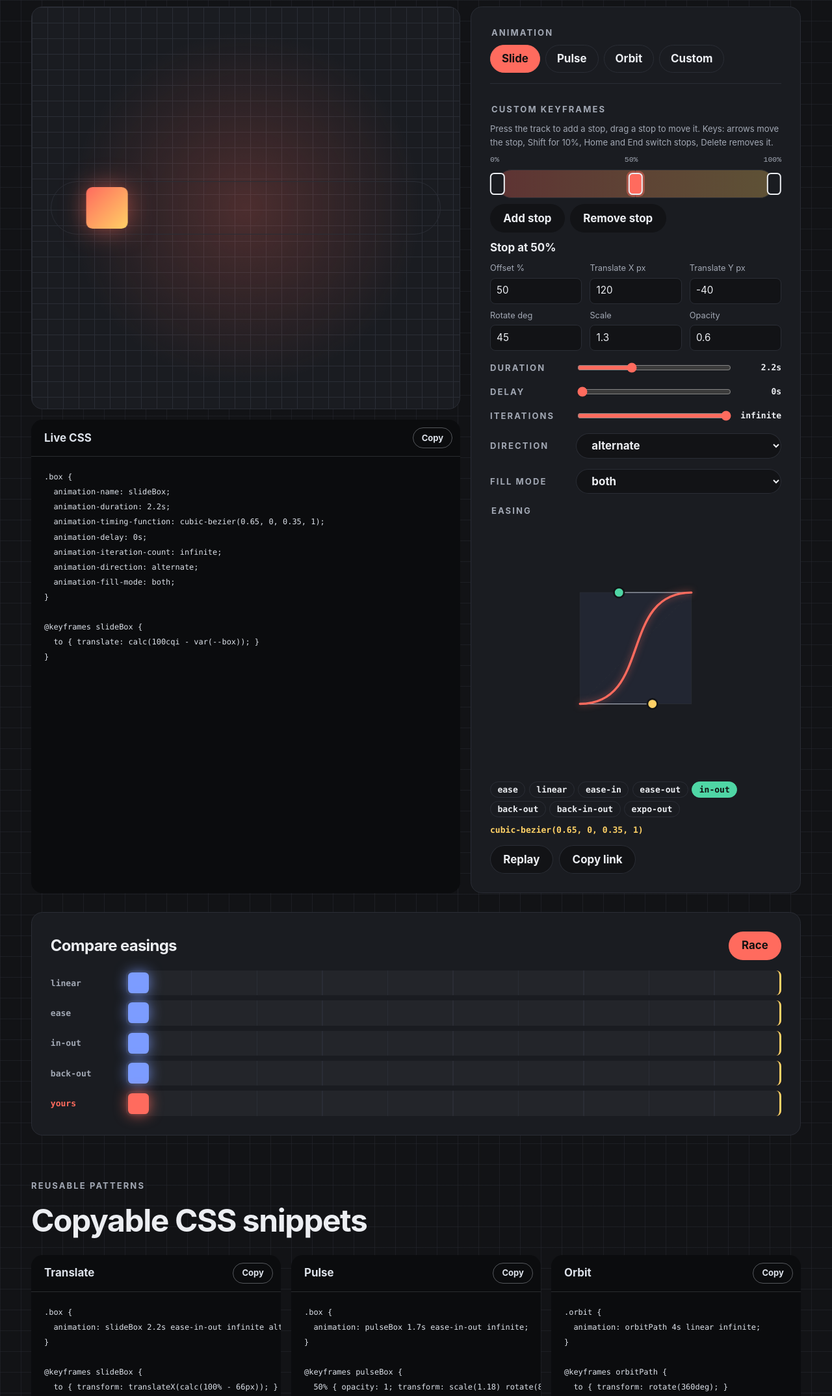
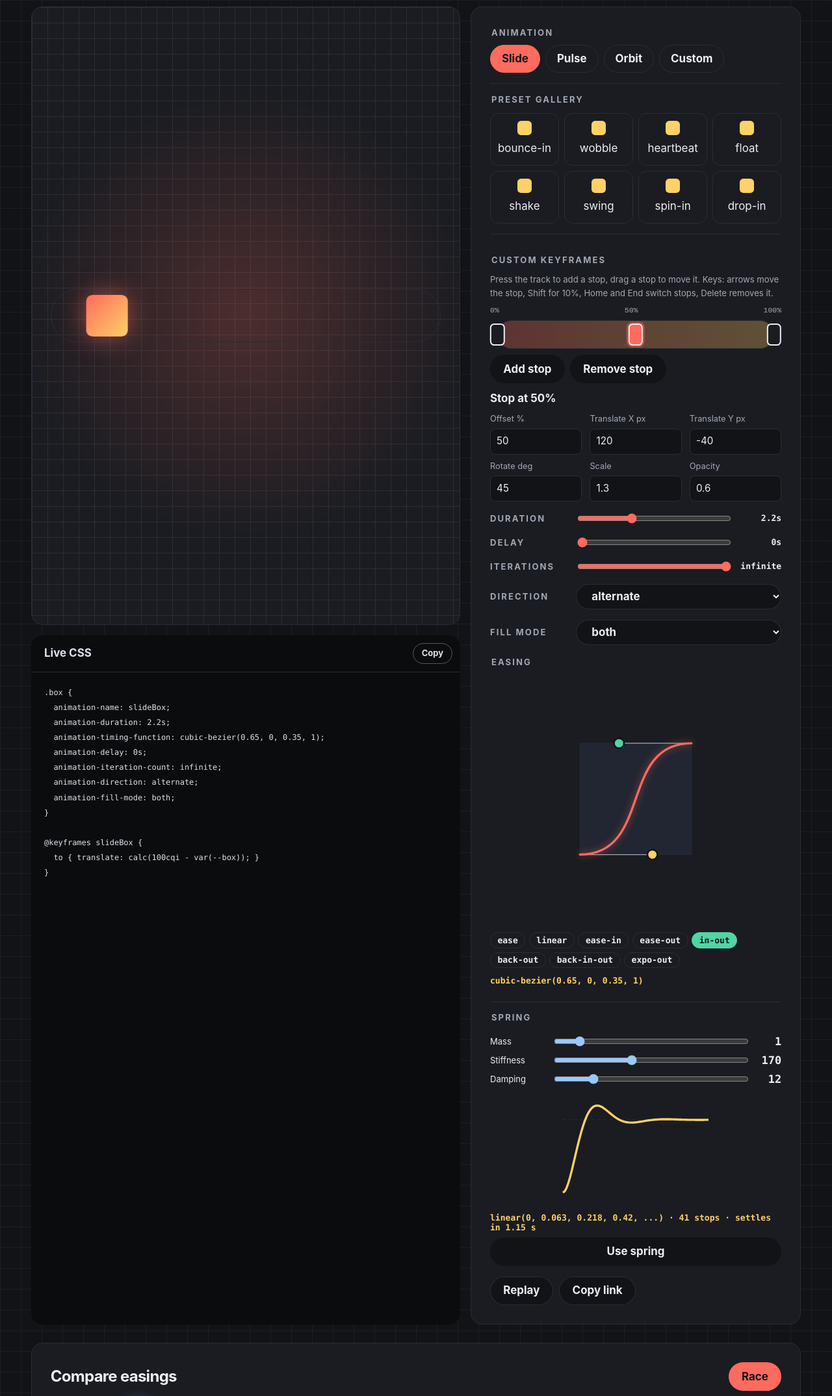
Before and after one commit to abdimannor/box-animations, a plain HTML site: page index.html in a window 1280 px wide. Shown: the part 1280-3429 px from the top of the page at 65% size. Drawn offline with Linux system fonts and the light colour scheme.

Commit message:
Spring sliders and preset gallery of eight animations for the keyframes builder

```diff
--- a/builder.js
+++ b/builder.js
@@ -187,3 +187,12 @@ rail.addEventListener("click", (event) => {
 });
 
 draw();
+
+// Preset gallery: each card holds a kf string (same format as the share link) and loads
+// it into the builder, switching the playground to the custom animation.
+document.querySelector("#kf-gallery")?.addEventListener("click", (event) => {
+  const card = event.target.closest("[data-kf]");
+  if (!card || !loadKf(card.dataset.kf)) return;
+  for (const c of document.querySelectorAll("#kf-gallery [data-kf]")) c.setAttribute("aria-pressed", String(c === card));
+  commit();
+});
--- a/index.html
+++ b/index.html
@@ -154,6 +154,19 @@
             <label><input type="radio" name="anim" value="orbit"> Orbit</label>
             <label><input type="radio" name="anim" value="custom"> Custom</label>
           </fieldset>
+          <fieldset class="kf-gallery" id="kf-gallery">
+            <legend class="control-label">Preset gallery</legend>
+            <div class="kf-cards">
+              <button type="button" class="kf-card" data-kf="0:0:0:0:0.3:0;50:0:0:0:1.08:1;70:0:0:0:0.94:1;100:0:0:0:1:1"><span class="kf-card-box" aria-hidden="true"></span>bounce-in</button>
+              <button type="button" class="kf-card" data-kf="0:0:0:0:1:1;15:-60:0:-5:1:1;30:40:0:3:1:1;45:-30:0:-3:1:1;60:20:0:2:1:1;75:-10:0:-1:1:1;100:0:0:0:1:1"><span class="kf-card-box" aria-hidden="true"></span>wobble</button>
+              <button type="button" class="kf-card" data-kf="0:0:0:0:1:1;14:0:0:0:1.3:1;28:0:0:0:1:1;42:0:0:0:1.3:1;70:0:0:0:1:1;100:0:0:0:1:1"><span class="kf-card-box" aria-hidden="true"></span>heartbeat</button>
+              <button type="button" class="kf-card" data-kf="0:0:0:0:1:1;50:0:-24:0:1:1;100:0:0:0:1:1"><span class="kf-card-box" aria-hidden="true"></span>float</button>
+              <button type="button" class="kf-card" data-kf="0:0:0:0:1:1;10:-12:0:0:1:1;30:12:0:0:1:1;50:-12:0:0:1:1;70:12:0:0:1:1;90:-12:0:0:1:1;100:0:0:0:1:1"><span class="kf-card-box" aria-hidden="true"></span>shake</button>
+              <button type="button" class="kf-card" data-kf="0:0:0:0:1:1;20:0:0:15:1:1;40:0:0:-10:1:1;60:0:0:5:1:1;80:0:0:-5:1:1;100:0:0:0:1:1"><span class="kf-card-box" aria-hidden="true"></span>swing</button>
+              <button type="button" class="kf-card" data-kf="0:0:0:-360:0:0;100:0:0:0:1:1"><span class="kf-card-box" aria-hidden="true"></span>spin-in</button>
+              <button type="button" class="kf-card" data-kf="0:0:-160:0:1:0;60:0:12:0:1:1;80:0:-6:0:1:1;100:0:0:0:1:1"><span class="kf-card-box" aria-hidden="true"></span>drop-in</button>
+            </div>
+          </fieldset>
           <fieldset class="kf-builder" aria-describedby="kf-help">
             <legend class="control-label">Custom keyframes</legend>
             <p class="kf-help" id="kf-help">Press the track to add a stop, drag a stop to move it. Keys: arrows move the stop, Shift for 10%, Home and End switch stops, Delete removes it.</p>
@@ -212,6 +225,16 @@
               <button type="button" data-ease="0.16, 1, 0.3, 1">expo-out</button>
             </div>
             <output class="bz-value" id="bz-value">cubic-bezier(0.65, 0, 0.35, 1)</output>
+            <fieldset class="spring" id="spring">
+              <legend class="control-label">Spring</legend>
+              <div class="spring-row"><label for="spring-mass">Mass</label><input id="spring-mass" type="range" name="spring-mass" min="0.5" max="5" step="0.1" value="1"> <output data-for="mass">1</output></div>
+              <div class="spring-row"><label for="spring-stiffness">Stiffness</label><input id="spring-stiffness" type="range" name="spring-stiffness" min="20" max="400" step="5" value="170"> <output data-for="stiffness">170</output></div>
+              <div class="spring-row"><label for="spring-damping">Damping</label><input id="spring-damping" type="range" name="spring-damping" min="1" max="60" step="1" value="12"> <output data-for="damping">12</output></div>
+              <svg class="spring-graph" viewBox="0 -10 200 160" aria-hidden="true"><line x1="0" y1="30" x2="200" y2="30" class="spring-rest"/><polyline id="spring-curve" fill="none"/></svg>
+              <output class="bz-value spring-value" id="spring-value"></output>
+              <button type="button" class="control-button" id="spring-use" aria-pressed="false">Use spring</button>
+              <p class="spring-note" id="spring-note" hidden>This browser does not support the CSS linear() easing, so the playground keeps the cubic-bezier.</p>
+            </fieldset>
           </fieldset>
           <div class="pg-actions">
             <button class="control-button pg-replay" type="button" id="pg-replay">Replay</button>
@@ -313,6 +336,7 @@
   <script type="module" src="script.js"></script>
   <script type="module" src="playground.js"></script>
   <script type="module" src="bezier.js"></script>
+  <script type="module" src="spring.js"></script>
   <script type="module" src="race.js"></script>
   <script type="module" src="scrub.js"></script>
 </body>
--- a/style.css
+++ b/style.css
@@ -533,3 +533,32 @@
 @layer components {
   .pg-actions { display: flex; flex-wrap: wrap; gap: 0.6rem; }
 }
+
+/* Spring easing generator */
+@layer components {
+  .spring { display: grid; gap: 0.5rem; margin: 0.8rem 0 0; padding: 0.8rem 0 0; border: 0; border-block-start: 1px solid var(--line); }
+  .spring legend { float: left; inline-size: 100%; }
+  .spring-row { display: grid; grid-template-columns: 5.5rem 1fr 2.5rem; align-items: center; gap: 0.5rem; font-size: var(--step--1); }
+  .spring output[data-for] { font-variant-numeric: tabular-nums; text-align: end; }
+  .spring-graph { inline-size: min(100%, 14rem); justify-self: center; overflow: visible; }
+  .spring-graph polyline { stroke: var(--a2); stroke-width: 3; stroke-linejoin: round; }
+  .spring-rest { stroke: var(--line); stroke-dasharray: 4 4; }
+  .spring-value { overflow-wrap: anywhere; }
+  .spring #spring-use[aria-pressed="true"] { color: #10131a; outline: 2px solid var(--a2); outline-offset: 2px; }
+  .spring-note { margin: 0; font-size: var(--step--1); }
+}
+
+/* Preset gallery for the keyframes builder */
+@layer components {
+  .kf-gallery { margin: 0; padding: 0.9rem 0 0; border: 0; border-block-start: 1px solid var(--line); }
+  .kf-gallery legend { float: left; inline-size: 100%; padding-block-end: 0.6rem; }
+  .kf-cards { display: grid; grid-template-columns: repeat(auto-fill, minmax(6.5rem, 1fr)); gap: 0.5rem; clear: both; }
+  .kf-card {
+    display: grid; justify-items: center; gap: 0.45rem; padding: 0.7rem 0.4rem;
+    border: 1px solid var(--line); border-radius: 0.8rem; background: transparent; color: inherit;
+    font: 600 var(--step--1)/1.1 inherit; cursor: pointer;
+  }
+  .kf-card:hover, .kf-card[aria-pressed="true"] { border-color: var(--a2); }
+  .kf-card:focus-visible { outline: 3px solid var(--a2); outline-offset: 2px; }
+  .kf-card-box { inline-size: 1.4rem; block-size: 1.4rem; border-radius: 0.35rem; background: var(--a2); }
+}
```
